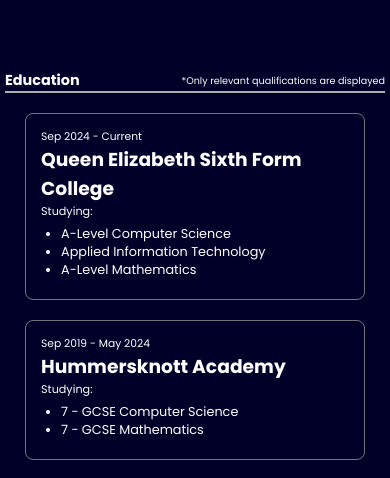
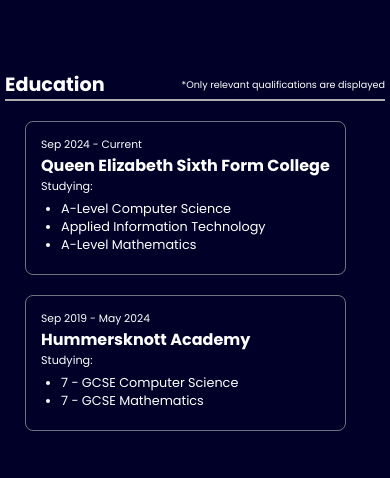
Before and after one commit to jbraddez/portfolio, a plain HTML site: page index.html in a window 390 px wide. Shown: the part 294-772 px from the top of the page. Drawn offline with nearby package versions, Linux system fonts and the light colour scheme; a web font is replaced by a local one.

Commit message:
mobile fix for h2 and h3 sizes

```diff
--- a/style.css
+++ b/style.css
@@ -339,7 +339,10 @@ form button:focus {
     font-size: 0.7rem;
    }
    h2{
-    font-size: 0.9rem;
+    font-size: 1.2rem;
+   }
+   h3{
+    font-size: 1rem;
    }
    a{
     font-size: 0.7rem;
```
